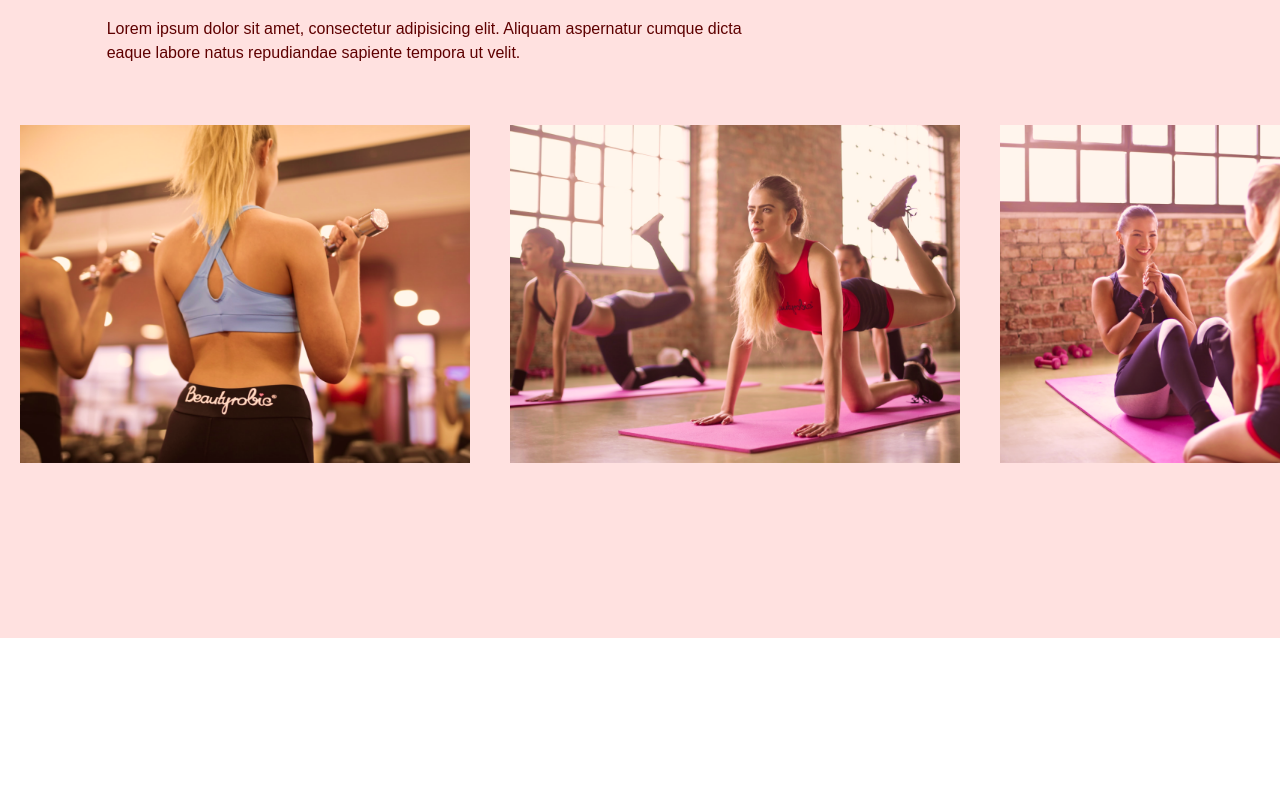
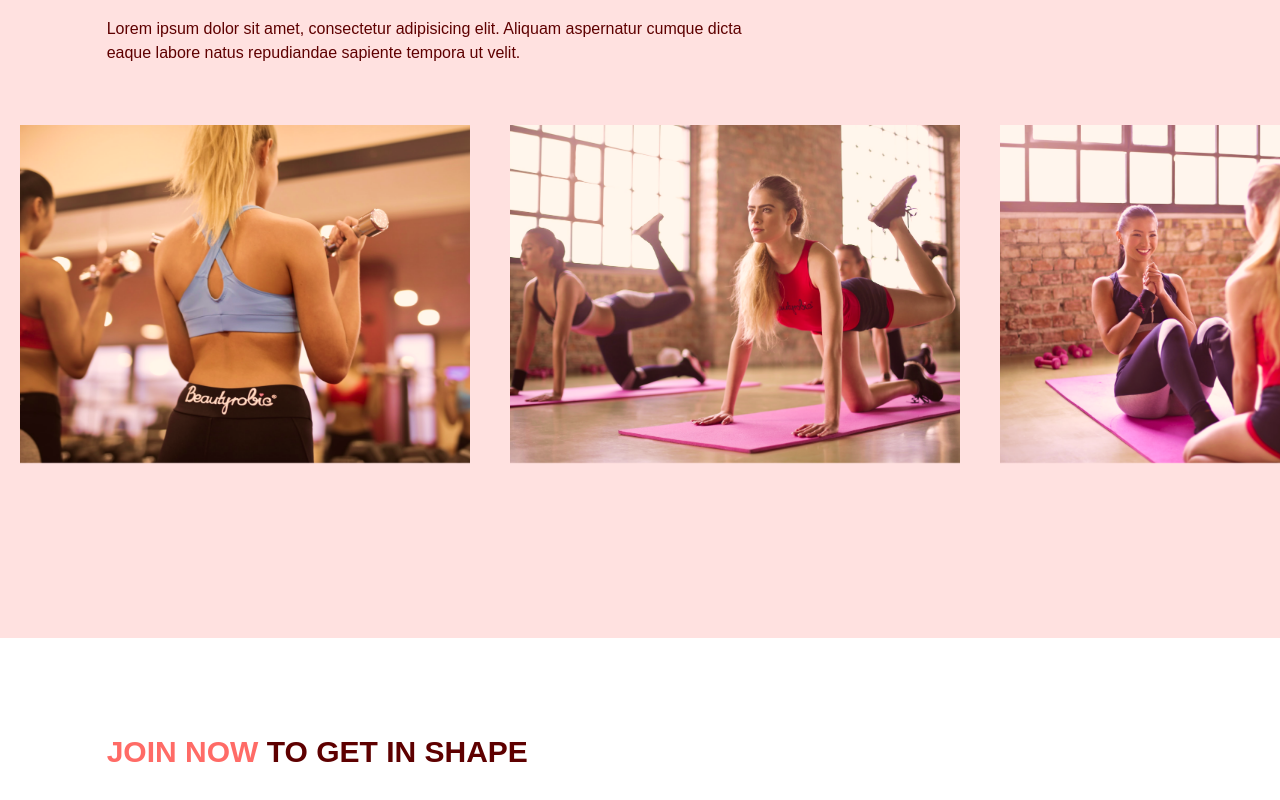
Before and after one commit to wiktornobis/gym-typescript, a React (Vite) app: page / in a window 1280 px wide. Shown: the part 2352-3152 px from the top of the page. Before the commit the page ends 2990 px from the top, so only its background shows below. Built offline with nearby package versions, Linux system fonts and the light colour scheme.

Commit message:
init component contact form

```diff
--- a/package.json
+++ b/package.json
@@ -14,7 +14,8 @@
     "framer-motion": "^11.0.8",
     "react": "^18.2.0",
     "react-anchor-link-smooth-scroll": "^1.0.12",
-    "react-dom": "^18.2.0"
+    "react-dom": "^18.2.0",
+    "react-hook-form": "^7.51.2"
   },
   "devDependencies": {
     "@types/node": "^20.11.25",
--- a/src/App.tsx
+++ b/src/App.tsx
@@ -2,6 +2,7 @@
 import Home from "@/scenes/home";
 import OurClasses from "@/scenes/ourclasses";
 import Benefits from "@/scenes/benefits";
+import ContactUs from "@/scenes/contactUs";
 import {useEffect, useState} from "react";
 import {SelectedPage} from "@/shared/types.ts";
 
@@ -34,6 +35,7 @@
         <Home setSelectedPage={setSelectedPage} />
         <Benefits setSelectedPage={setSelectedPage} />
         <OurClasses setSelectedPage={setSelectedPage} />
+        <ContactUs setSelectedPage={setSelectedPage} />
       </div>
     </>
   )
--- /dev/null
+++ b/src/scenes/contactUs/index.tsx
@@ -0,0 +1,39 @@
+import {SelectedPage} from "@/shared/types.ts";
+import {motion} from "framer-motion";
+import HText from "@/shared/HText.tsx";
+
+type Props = {
+    setSelectedPage: (value: SelectedPage) => void;
+};
+
+
+const ContactUs = ({ setSelectedPage }: Props) => {
+    return (
+        <section id="contactus" className="mx-auto w-5/6 pt-24 pb-24">
+            <motion.div
+                onViewportEnter={() => setSelectedPage(SelectedPage.ContactUs)}
+            >
+                {/*HEADER*/}
+                <motion.div
+                    className="md:w-3/5"
+                    initial="hidden"
+                    whileInView="visible"
+                    viewport={{ once: true, amount: 0.5 }}
+                    transition={{ duration: 0.5 }}
+                    variants={{
+                        hidden: { opacity: 0, x:-50 },
+                        visible: { opacity: 1, x: 0 },
+                    }}
+                >
+                    <HText>
+                        <span className="text-primary-500">JOIN NOW</span> TO GET IN SHAPE
+                    </HText>
+
+                </motion.div>
+
+            </motion.div>
+        </section>
+    );
+};
+
+export default ContactUs;
```
Also changed, not shown: 1 other file (tests, documents, lock files or other folders).
